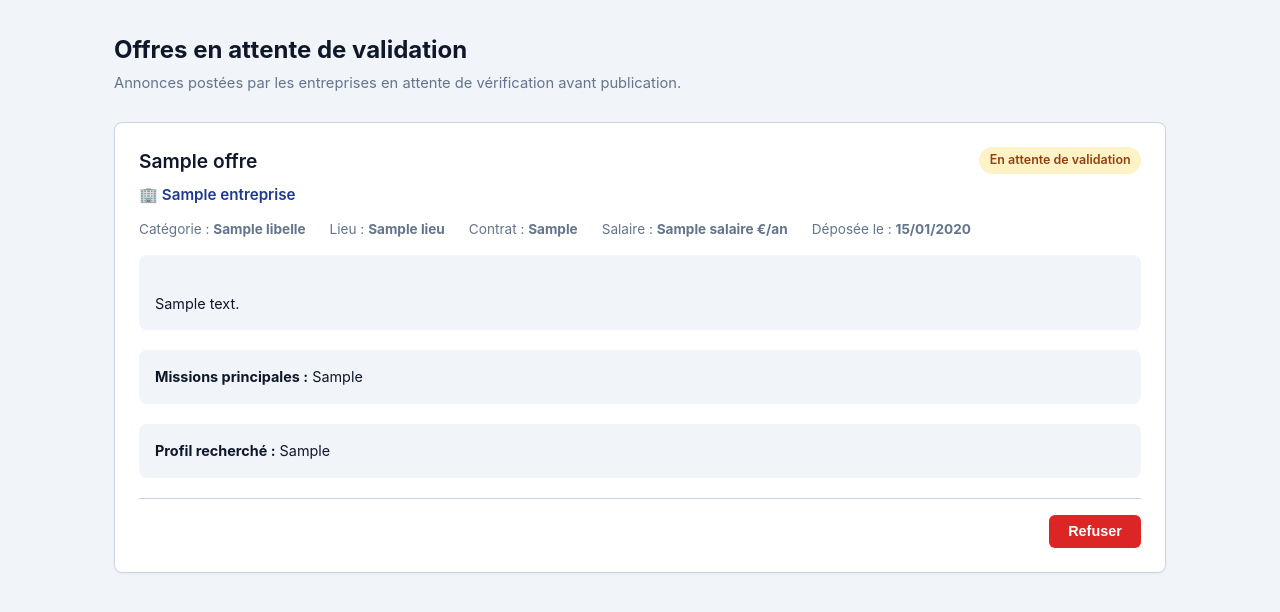
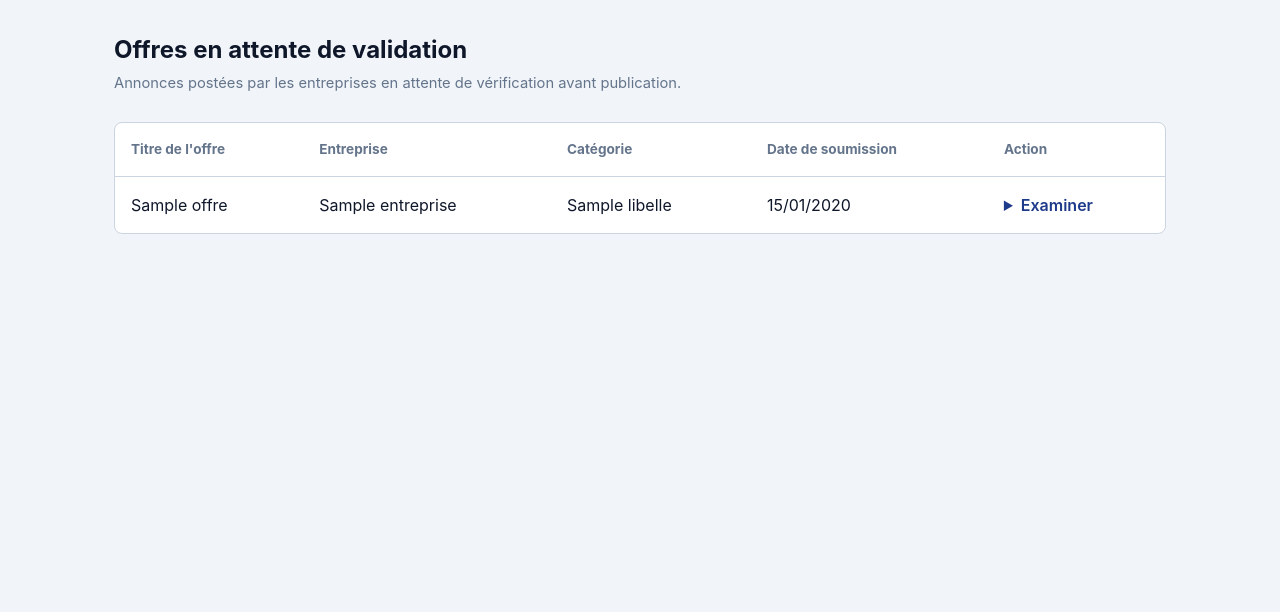
Before and after one commit to DSI301-GRP2-TEAM2/JobConnect, a Node server app: template api/src/views/agent/offres.ejs in a window 1280 px wide. Shown: the part 58-670 px from the top of the page. Run offline with Node 20, Linux system fonts and the light colour scheme; the template is opened without the code that fills it: most values are stand-ins (such as "Sample title", 1, 10 or a date in 2020); some libraries are stand-ins or nearby versions.

Commit message:
US11: list pending offers for agent review (#41)
* feat: list pending offers for agent review

Show offer details in the agent review list and record submission dates. Cover access, rendering, and the submission flow.

* fix: expose agent pending offers endpoint

Reuse the pending offer query for the API and agent page, and test authorization and submission-date ordering.

```diff
--- a/api/src/controllers/submitOffre.js
+++ b/api/src/controllers/submitOffre.js
@@ -19,7 +19,7 @@ async function submitOffre(offerId, entrepriseId) {
 
     const offre = await Offer.findOneAndUpdate(
         {_id: offerId, "entreprise.id": entreprise._id, statut: "brouillon"},
-        {$set: {statut: "en_attente"}},
+        {$set: {statut: "en_attente", dateSoumission: new Date()}},
         {new: true, runValidators: true}
     );
     if (offre) {
--- a/api/src/models/Offer.js
+++ b/api/src/models/Offer.js
@@ -12,6 +12,7 @@ const offerSchema = new mongoose.Schema(
     exigencesCandidat: { type: String, trim: true },
     salaire: Number,
     dateCreation: { type: Date, default: Date.now },
+    dateSoumission: { type: Date },
     statut: {
       type: String,
       enum: ["brouillon", "en_attente", "publiee", "rejetee"],
--- a/api/src/public/css/agent.css
+++ b/api/src/public/css/agent.css
@@ -138,6 +138,22 @@ body {
 }
 
 /* Offer Cards (Maquette 07 & 08) */
+.offers-table-wrapper { overflow-x: auto; background: var(--bg-card); border: 1px solid var(--border); border-radius: var(--radius); }
+.offers-table { width: 100%; border-collapse: collapse; }
+.offers-table th, .offers-table td { padding: 1rem; text-align: left; vertical-align: top; border-bottom: 1px solid var(--border); }
+.offers-table th { color: var(--text-muted); font-size: .85rem; }
+.offers-table tr:last-child td { border-bottom: 0; }
+.offer-review summary { color: var(--primary); cursor: pointer; font-weight: 600; }
+.offer-review-details { min-width: 16rem; margin-top: 1rem; white-space: pre-line; overflow-wrap: anywhere; }
+.offer-review-details p { margin-bottom: .75rem; }
+.visually-hidden { position: absolute; width: 1px; height: 1px; padding: 0; margin: -1px; overflow: hidden; clip: rect(0, 0, 0, 0); white-space: nowrap; border: 0; }
+@media (max-width: 700px) {
+  .agent-header { padding: .85rem 1rem; }
+  .agent-nav { flex-wrap: wrap; gap: .75rem; }
+  .nav-menu { flex-wrap: wrap; gap: .75rem; }
+  .offers-table { min-width: 700px; }
+}
+
 .offers-list {
   display: flex;
   flex-direction: column;
--- a/api/src/routes/offres.routes.js
+++ b/api/src/routes/offres.routes.js
@@ -1,13 +1,15 @@
 const express = require("express");
 const { authMiddleware, requireRole } = require("../middleware/auth");
 const adapt = require("../middleware/adapt");
-const { getOffresPublieesHandler, rejectOffreHandler } = require("../controllers/offreController");
+const { getOffresPublieesHandler, getOffresEnAttenteHandler, rejectOffreHandler } = require("../controllers/offreController");
 const { createOffreHandler, getCategoriesEntrepriseHandler } = require("../controllers/createOffre");
 const { submitOffreHandler } = require("../controllers/submitOffre");
 const { companyOffres } = require("../controllers/companyOffres");
 
 const router = express.Router();
 const catalogueRouter = express.Router();
+
+router.get("/api/offres/en-attente", authMiddleware, requireRole("agent"), adapt(getOffresEnAttenteHandler));
 
 router.get("/api/offres/categories", authMiddleware, requireRole("entreprise"), adapt(getCategoriesEntrepriseHandler));
 router.post("/api/offres", authMiddleware, requireRole("entreprise"), adapt(createOffreHandler));
--- a/api/src/views/agent/offres.ejs
+++ b/api/src/views/agent/offres.ejs
@@ -47,43 +47,34 @@
         <p>Toutes les annonces déposées ont été traitées.</p>
       </div>
     <% } else { %>
-      <div class="offers-list">
-        <% offres.forEach(function(offre) { %>
-          <article class="offer-card">
-            <div class="offer-header">
-              <h2 class="offer-title"><%= offre.titre %></h2>
-              <span class="badge-status">En attente de validation</span>
-            </div>
-
-            <div class="offer-company">
-              🏢 <%= offre.entreprise ? offre.entreprise.nomEntreprise : 'Entreprise' %>
-            </div>
-
-            <div class="offer-meta">
-              <span>Catégorie : <strong><%= offre.categorie ? offre.categorie.libelle : 'Général' %></strong></span>
-              <% if (offre.lieu || offre.localisation) { %>
-                <span>Lieu : <strong><%= offre.lieu || offre.localisation %></strong></span>
-              <% } %>
-              <% if (offre.typeContrat) { %>
-                <span>Contrat : <strong><%= offre.typeContrat %></strong></span>
-              <% } %>
-              <span>Salaire : <strong><%= offre.salaire ? offre.salaire.toLocaleString('fr-FR') + ' €/an' : 'Non précisé' %></strong></span>
-              <span>Déposée le : <strong><%= new Date(offre.dateCreation).toLocaleDateString('fr-FR') %></strong></span>
-            </div>
-
-            <div class="offer-desc">
-              <%= offre.description %>
-            </div>
-            <% if (offre.missionsPrincipales) { %><div class="offer-desc"><strong>Missions principales :</strong> <%= offre.missionsPrincipales %></div><% } %>
-            <% if ((offre.profilRecherche || offre.exigencesCandidat)) { %><div class="offer-desc"><strong>Profil recherché :</strong> <%= (offre.profilRecherche || offre.exigencesCandidat) %></div><% } %>
-
-            <div class="offer-actions">
-              <button type="button" class="btn-reject" onclick="openRejectModal('<%= offre._id %>')">
-                Refuser
-              </button>
-            </div>
-          </article>
-        <% }); %>
+      <div class="offers-table-wrapper">
+        <table class="offers-table">
+          <thead><tr><th scope="col">Titre de l'offre</th><th scope="col">Entreprise</th><th scope="col">Catégorie</th><th scope="col">Date de soumission</th><th scope="col">Action</th></tr></thead>
+          <tbody>
+            <% offres.forEach(function(offre) { %>
+              <tr>
+                <td><%= offre.titre %></td>
+                <td><%= offre.entreprise ? offre.entreprise.nomEntreprise : 'Entreprise' %></td>
+                <td><%= offre.categorie ? offre.categorie.libelle : 'Général' %></td>
+                <td><%= offre.dateSoumission ? new Date(offre.dateSoumission).toLocaleDateString('fr-FR') : 'Non précisée' %></td>
+                <td>
+                  <details class="offer-review">
+                    <summary>Examiner <span class="visually-hidden"><%= offre.titre %></span></summary>
+                    <div class="offer-review-details">
+                      <p><strong>Description :</strong> <%= offre.description %></p>
+                      <% if (offre.lieu || offre.localisation) { %><p><strong>Lieu :</strong> <%= offre.lieu || offre.localisation %></p><% } %>
+                      <% if (offre.typeContrat) { %><p><strong>Contrat :</strong> <%= offre.typeContrat %></p><% } %>
+                      <p><strong>Salaire :</strong> <%= offre.salaire != null ? offre.salaire.toLocaleString('fr-FR') + ' €/an' : 'Non précisé' %></p>
+                      <% if (offre.missionsPrincipales) { %><p><strong>Missions principales :</strong> <%= offre.missionsPrincipales %></p><% } %>
+                      <% if (offre.profilRecherche || offre.exigencesCandidat) { %><p><strong>Profil recherché :</strong> <%= offre.profilRecherche || offre.exigencesCandidat %></p><% } %>
+                      <button type="button" class="btn-reject" onclick="openRejectModal('<%= offre._id %>')">Refuser</button>
+                    </div>
+                  </details>
+                </td>
+              </tr>
+            <% }); %>
+          </tbody>
+        </table>
       </div>
     <% } %>
 
```
Also changed, not shown: api/src/controllers/agentController.js (+2 -7 lines), api/src/controllers/offreController.js (+19 -0 lines), api/tests/us11.test.js (added, +114 -0 lines).
